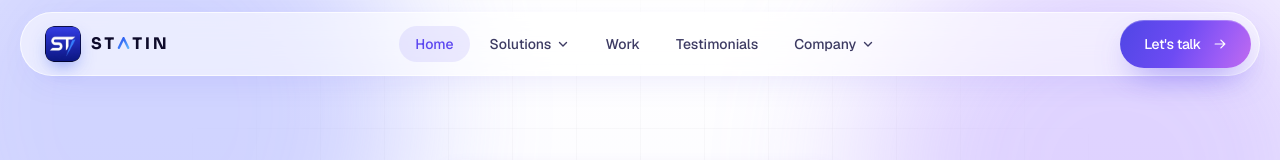
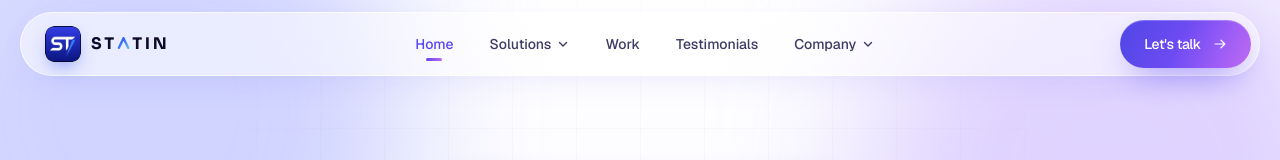
Before and after one commit to officialconnect45/statin_service, a Next.js app in the folder apps/web/: page / in a window 1280 px wide. Shown: the top 160 px of the page. Built offline with nearby package versions, Linux system fonts and the light colour scheme.

Commit message:
Header enhance

```diff
--- a/apps/web/src/app/globals.css
+++ b/apps/web/src/app/globals.css
@@ -706,3 +706,83 @@ body {
     transform: none !important;
   }
 }
+
+/* Header nav: a pill glides between items, the current page gets a gradient dot */
+.nav-glide {
+  position: absolute;
+  z-index: 0;
+  pointer-events: none;
+  border-radius: 9999px;
+  background: linear-gradient(135deg, rgb(91 70 240 / 0.1), rgb(192 107 240 / 0.12));
+  box-shadow:
+    inset 0 0 0 1px rgb(91 70 240 / 0.14),
+    0 8px 22px -12px rgb(91 70 240 / 0.55);
+  transition:
+    left 0.45s var(--ease-out),
+    top 0.45s var(--ease-out),
+    width 0.45s var(--ease-out),
+    height 0.45s var(--ease-out),
+    opacity 0.25s;
+}
+
+.nav-item {
+  position: relative;
+  z-index: 1;
+  transition:
+    color 0.25s,
+    background-color 0.25s,
+    scale 0.2s var(--ease-out);
+}
+
+.nav-item:active {
+  scale: 0.95;
+}
+
+.nav-item.is-open {
+  background: rgb(91 70 240 / 0.1);
+}
+
+.nav-item::after {
+  content: "";
+  position: absolute;
+  left: 50%;
+  bottom: 1px;
+  height: 3px;
+  width: 3px;
+  border-radius: 9999px;
+  background: linear-gradient(90deg, var(--color-cobalt), #c06bf0);
+  opacity: 0;
+  translate: -50% 3px;
+  transition:
+    width 0.4s var(--ease-out),
+    opacity 0.3s,
+    translate 0.4s var(--ease-out);
+}
+
+.nav-item.is-active::after {
+  width: 16px;
+  opacity: 1;
+  translate: -50% 0;
+}
+
+.nav-item:hover::after {
+  opacity: 1;
+  translate: -50% 0;
+}
+
+.nav-item.is-active:hover::after {
+  width: 24px;
+}
+
+.nav-item:focus-visible {
+  outline: 2px solid var(--color-cobalt);
+  outline-offset: 2px;
+}
+
+@media (prefers-reduced-motion: reduce) {
+  .nav-glide,
+  .nav-item,
+  .nav-item::after {
+    transition: none;
+  }
+}
--- a/apps/web/src/components/layout/header.tsx
+++ b/apps/web/src/components/layout/header.tsx
@@ -66,6 +66,15 @@ export function Header() {
     closeTimer.current = window.setTimeout(() => setMenu(null), 160);
   }, []);
 
+  // A pill glides under whichever item the pointer or keyboard focus is on.
+  const [glide, setGlide] = useState<{ left: number; top: number; width: number; height: number } | null>(null);
+  const moveGlide = useCallback((target: EventTarget) => {
+    const item = (target as HTMLElement).closest<HTMLElement>("[data-nav-item]");
+    if (item) {
+      setGlide({ left: item.offsetLeft, top: item.offsetTop, width: item.offsetWidth, height: item.offsetHeight });
+    }
+  }, []);
+
   const closeAll = useCallback(() => {
     setMenu(null);
     setMobileOpen(false);
@@ -88,7 +97,21 @@ export function Header() {
       >
         <Logo tone={mobileOpen ? "dark" : "light"} onNavigate={closeAll} />
 
-        <nav aria-label="Primary" className="hidden items-center gap-1 lg:flex">
+        <nav
+          aria-label="Primary"
+          className="hidden items-center gap-1 lg:flex"
+          onPointerOver={(event) => moveGlide(event.target)}
+          onFocus={(event) => moveGlide(event.target)}
+          onPointerLeave={() => setGlide(null)}
+          onBlur={(event) => {
+            if (!event.currentTarget.contains(event.relatedTarget)) setGlide(null);
+          }}
+        >
+          <span
+            aria-hidden="true"
+            className={`nav-glide ${glide ? "opacity-100" : "opacity-0"}`}
+            style={glide ? { left: glide.left, top: glide.top, width: glide.width, height: glide.height } : undefined}
+          />
           <NavLink href="/" active={pathname === "/"} onPointerEnter={() => openMenu(null)}>
             Home
           </NavLink>
@@ -187,9 +210,8 @@ function NavLink({
       onPointerEnter={onPointerEnter}
       onClick={onClick}
       aria-current={active ? "page" : undefined}
-      className={`rounded-full px-4 py-2 text-sm font-medium transition-colors ${
-        active ? "bg-cobalt/10 text-cobalt" : "text-ink-soft hover:bg-paper-deep hover:text-ink"
-      }`}
+      data-nav-item
+      className={`nav-item rounded-full px-4 py-2 text-sm font-medium ${active ? "is-active text-cobalt" : "text-ink-soft hover:text-ink"}`}
     >
       {children}
     </Link>
@@ -221,8 +243,9 @@ function MenuTrigger({
         if (event.pointerType === "mouse") onOpen(id);
       }}
       onClick={onToggle}
-      className={`inline-flex items-center gap-1.5 rounded-full px-4 py-2 text-sm font-medium transition-colors ${
-        open || active ? "bg-cobalt/10 text-cobalt" : "text-ink-soft hover:bg-paper-deep hover:text-ink"
+      data-nav-item
+      className={`nav-item inline-flex items-center gap-1.5 rounded-full px-4 py-2 text-sm font-medium ${
+        open ? "is-open text-cobalt" : active ? "is-active text-cobalt" : "text-ink-soft hover:text-ink"
       }`}
     >
       {label}
```
